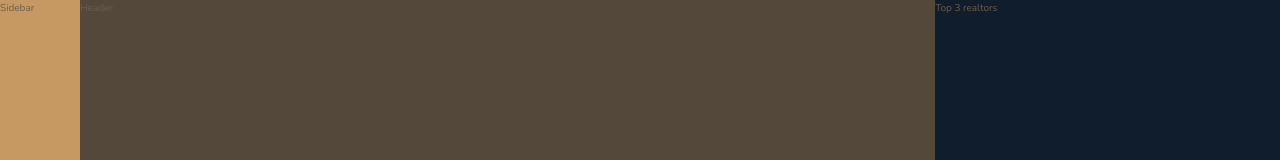
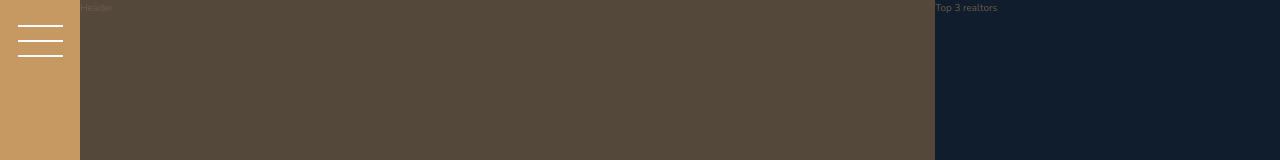
Before and after one commit to mikechoi1/realtor-website, a website: page index.html in a window 1280 px wide. Shown: the top 160 px of the page. Drawn offline with nearby package versions, Linux system fonts and the light colour scheme.

Commit message:
finished adding 3 lines to left nav

```diff
--- a/index.html
+++ b/index.html
@@ -13,7 +13,7 @@
     </head>
     <body class="container">
         <div class="sidebar">
-            Sidebar
+            <button class="nav-btn"></button>
         </div>
         <header class="header">
             Header
--- a/sass/_sidebar.scss
+++ b/sass/_sidebar.scss
@@ -2,4 +2,34 @@
     background-color: $color-primary;
     grid-column: sidebar-start / sidebar-end;
     grid-row: 1 / -1;
+
+    display: flex;
+    justify-content: center;
 }
+
+.nav-btn {
+    border: none;
+    border-radius: 0;
+
+    background-color: #fff;
+    height: 2px;
+    width: 4.5rem;
+    margin-top: 4rem;
+
+    &::before,
+    &::after {
+        content: "";
+        background-color: #fff;
+        height: 2px;
+        width: 4.5rem;
+        display: block;
+    }
+
+    &::before {
+        transform: translateY(-1.5rem);
+    }
+
+    &::after {
+        transform: translateY(1.3rem);
+    }
+}
```
Also changed, not shown: css/style.css.
